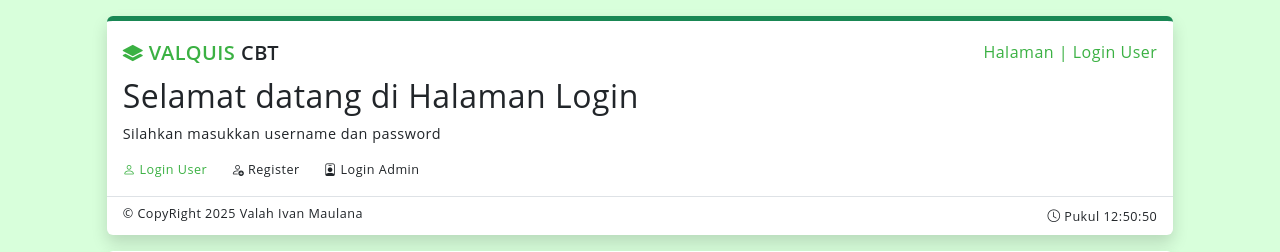
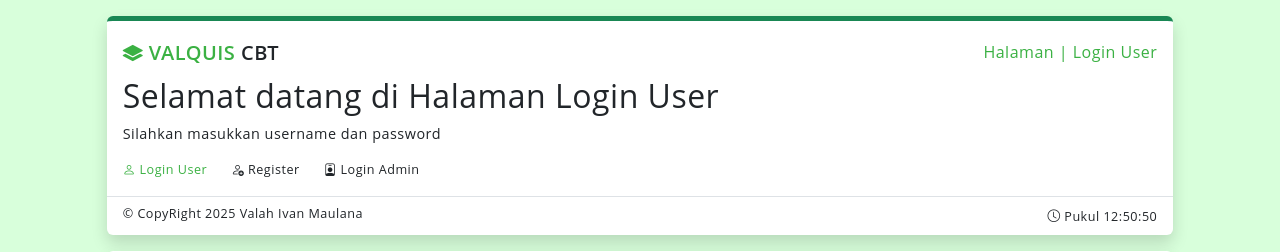
Before and after one commit to valahivan/valquis, a PHP site: page /valquis/login-page in a window 1280 px wide. Shown: the top 252 px of the page. Run offline with PHP 8.4, Linux system fonts and the light colour scheme; data comes from the database, SQL or seed files in the repository; some web fonts are replaced.

Commit message:
Menambahkan kata user pada login page

```diff
--- a/views/user/login.php
+++ b/views/user/login.php
@@ -14,7 +14,7 @@
                     <h5 class="brand text-utama fw-semibold"><i class="bi bi-layers-fill"></i> VALQUIS <span class="text-dark">CBT</span></h5>
                     <h6 class="text-utama d-lg-block d-none"><i class="fas fa-pager"></i> Halaman | Login User</h6>
                 </div>
-                <h2>Selamat datang di Halaman Login</h2>
+                <h2>Selamat datang di Halaman Login User</h2>
                 <p>Silahkan masukkan username dan password</p>
                 <ul class="p-0 d-flex justify-content-start gap-4 m-0" type="none">
                     <li class="nav-item small"><a href="login-page" class="nav-link <?= $_SERVER['PATH_INFO'] == '/login-page' ? 'text-utama' : '' ?>"><i class="bi bi-person"></i> Login User</a></li>
```
